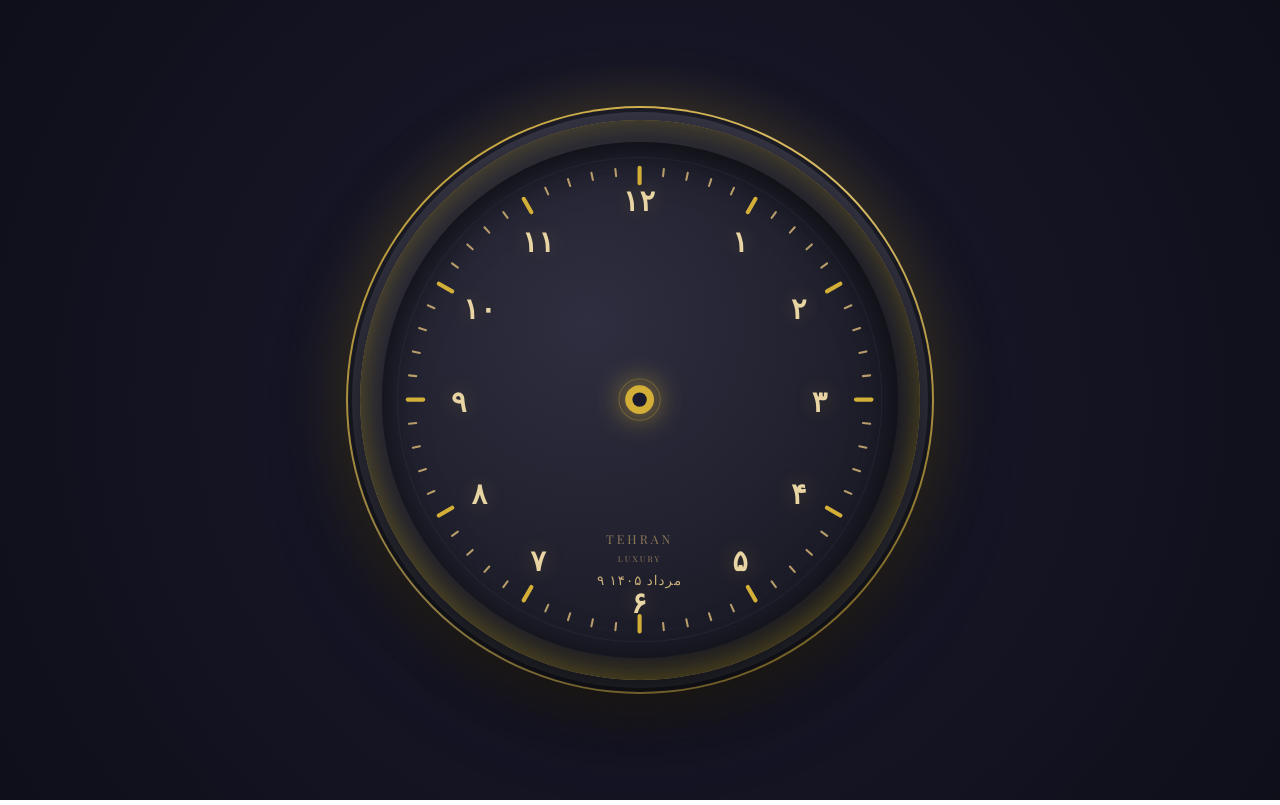
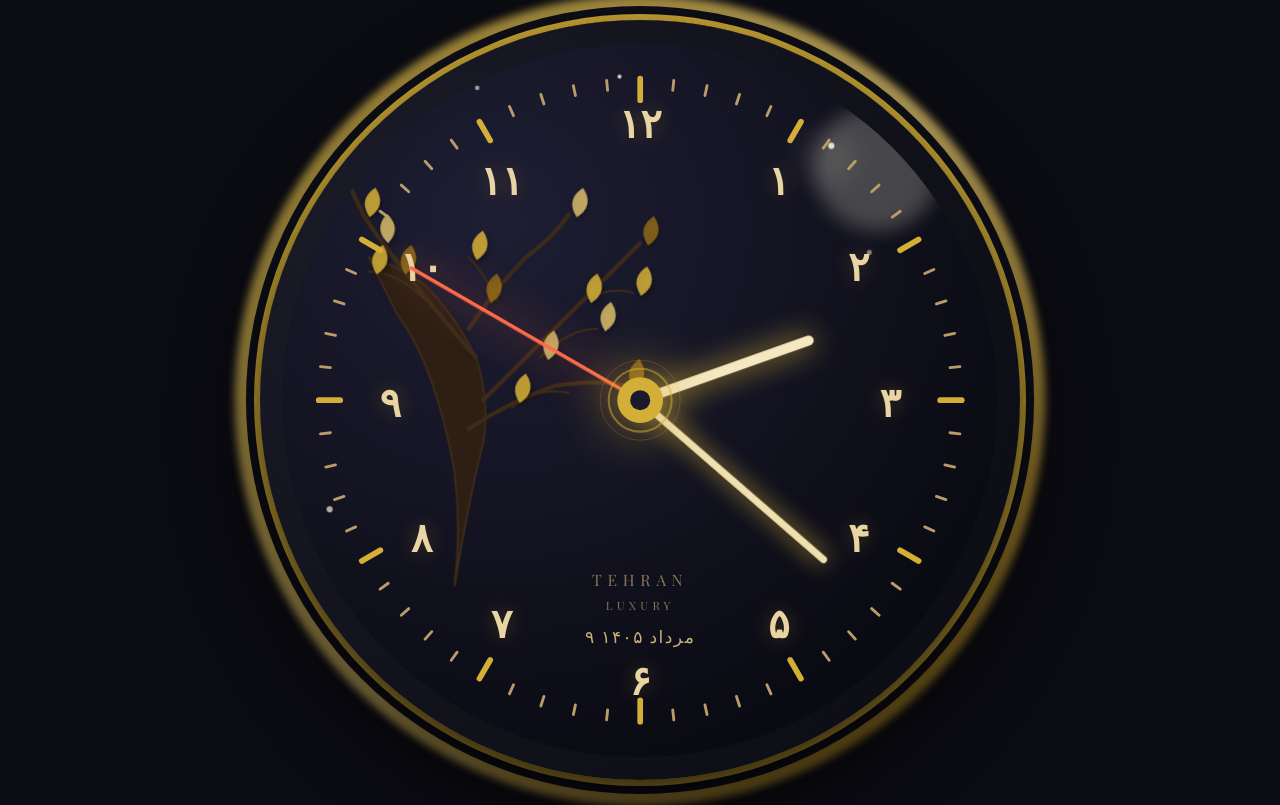
Before and after one commit to dhdmsld/Hdjdj, a plain HTML site: page index.html in a window 1280 px wide. Drawn offline with nearby package versions, Linux system fonts and the light colour scheme.

Commit message:
Update clock title and enhance styling

```diff
--- a/index.html
+++ b/index.html
@@ -3,11 +3,10 @@
 <head>
     <meta charset="UTF-8">
     <meta name="viewport" content="width=device-width, initial-scale=1.0">
-    <title>ساعت لوکس تهران</title>
-    <!-- فونت لاتین برای اعداد و استایل -->
+    <title>ساعت لوکس شب‌نشین با درخت باد</title>
     <link href="https://fonts.googleapis.com/css2?family=Playfair+Display:wght@400;700&display=swap" rel="stylesheet">
     <style>
-        /* ========== ریست کامل ========== */
+        /* ===== ریست کامل ===== */
         * {
             margin: 0;
             padding: 0;
@@ -19,66 +18,115 @@
             display: flex;
             justify-content: center;
             align-items: center;
-            background: radial-gradient(circle at center, #1a1a2e 0%, #0f0f1a 100%);
+            background: #0b0b12;
             font-family: 'Playfair Display', serif;
             overflow: hidden;
+            user-select: none;
         }
 
-        /* ========== محفظه ساعت ========== */
-        .clock-container {
+        /* ===== محفظه اصلی ===== */
+        .scene {
             position: relative;
-            width: 70vmin;
-            height: 70vmin;
-            max-width: 600px;
-            max-height: 600px;
+            width: 95vmin;
+            max-width: 800px;
+            aspect-ratio: 1/1;
             border-radius: 50%;
-            background: linear-gradient(145deg, #2b2b3a, #14141e);
-            box-shadow:
-                0 30px 80px rgba(0, 0, 0, 0.8),
-                inset 0 -10px 30px rgba(255, 215, 0, 0.2),
-                inset 0 10px 30px rgba(255, 215, 0, 0.1),
-                0 0 0 8px #3a3a4a,
-                0 0 0 12px #1f1f2b;
+            background: radial-gradient(circle at 20% 30%, #1c1c2a, #0a0a10);
+            box-shadow: 0 30px 80px rgba(0, 0, 0, 0.9), 0 0 0 6px #d4af37, 0 0 0 14px #0f0f1a;
             display: flex;
             justify-content: center;
             align-items: center;
-            transition: all 0.3s ease;
+            transition: all 0.3s;
         }
 
-        /* حلقه طلایی دور ساعت */
-        .clock-container::before {
+        /* حلقه طلایی بیرونی با درخشش */
+        .scene::before {
             content: '';
             position: absolute;
-            inset: -14px;
+            inset: -18px;
             border-radius: 50%;
-            background: linear-gradient(135deg, #d4af37, #f9d976, #d4af37);
+            background: linear-gradient(135deg, #d4af37, #f9d976, #b8860b);
             z-index: -1;
-            box-shadow: 0 0 60px rgba(212, 175, 55, 0.3);
+            opacity: 0.6;
+            filter: blur(4px);
+            animation: glowRing 4s ease-in-out infinite alternate;
         }
 
-        /* ========== SVG ساعت ========== */
-        #clock-svg {
-            width: 92%;
-            height: 92%;
-            display: block;
-            border-radius: 50%;
-            background: radial-gradient(circle at 40% 35%, #2e2e40, #15151f);
-            box-shadow: inset 0 10px 40px rgba(0, 0, 0, 0.7);
+        @keyframes glowRing {
+            0% { opacity: 0.4; transform: scale(1); }
+            100% { opacity: 0.8; transform: scale(1.02); }
         }
 
-        /* ========== اعداد ========== */
+        /* ===== SVG اصلی ===== */
+        #main-svg {
+            width: 94%;
+            height: 94%;
+            border-radius: 50%;
+            background: radial-gradient(circle at 30% 25%, #1e1e30, #0e0e18);
+            box-shadow: inset 0 0 50px rgba(0,0,0,0.7);
+            display: block;
+        }
+
+        /* ===== ستاره‌های کوچک (تزئینی) ===== */
+        .star {
+            fill: #f5f0d7;
+            opacity: 0.6;
+            animation: twinkle 3s ease-in-out infinite alternate;
+        }
+        @keyframes twinkle {
+            0% { opacity: 0.2; transform: scale(0.8); }
+            100% { opacity: 0.9; transform: scale(1.2); }
+        }
+
+        /* ===== درخت و برگ‌ها ===== */
+        .tree-trunk {
+            fill: #2d1f14;
+            stroke: #3d2b1a;
+            stroke-width: 1.5;
+        }
+        .branch {
+            fill: none;
+            stroke: #3d2b1a;
+            stroke-width: 3;
+            stroke-linecap: round;
+        }
+        .branch-thin {
+            stroke-width: 1.5;
+        }
+
+        /* برگ‌ها – هر برگ یک کلاس مجزا برای انیمیشن متفاوت */
+        .leaf {
+            fill: #d4af37;
+            opacity: 0.85;
+            transform-origin: center;
+            animation: leafSway var(--dur, 4s) ease-in-out infinite alternate;
+        }
+        .leaf-dark {
+            fill: #b8860b;
+            opacity: 0.6;
+        }
+        .leaf-light {
+            fill: #f9d976;
+            opacity: 0.7;
+        }
+
+        @keyframes leafSway {
+            0% { transform: rotate(-12deg) translateX(0px) scale(1); }
+            100% { transform: rotate(12deg) translateX(8px) scale(1.05); }
+        }
+
+        /* ===== اعداد ساعت ===== */
         .num {
             fill: #e8d5a3;
             font-size: 28px;
             font-weight: 700;
             text-anchor: middle;
             dominant-baseline: central;
-            letter-spacing: 1px;
-            text-shadow: 0 0 20px rgba(212, 175, 55, 0.3);
             font-family: 'Playfair Display', serif;
+            text-shadow: 0 0 20px rgba(212,175,55,0.3);
         }
 
-        /* خطوط کوچک (تیک‌ها) */
+        /* تیک‌ها */
         .tick {
             stroke: #b89d6b;
             stroke-width: 2;
@@ -89,139 +137,197 @@
             stroke-width: 4;
         }
 
-        /* ========== عقربه‌ها ========== */
+        /* ===== عقربه‌های لوکس ===== */
         .hand {
             stroke-linecap: round;
-            transition: transform 0.1s cubic-bezier(0.4, 2.5, 0.6, 1);
+            transition: none;
         }
         #hour-hand {
-            stroke: #f0e0b0;
+            stroke: #f5e8c0;
             stroke-width: 7;
-            filter: drop-shadow(0 0 8px rgba(212, 175, 55, 0.4));
+            filter: drop-shadow(0 0 10px #d4af37);
         }
         #minute-hand {
-            stroke: #f5e8c0;
+            stroke: #f0e0b0;
             stroke-width: 5;
-            filter: drop-shadow(0 0 6px rgba(212, 175, 55, 0.3));
+            filter: drop-shadow(0 0 8px #d4af37);
         }
         #second-hand {
             stroke: #ff6b4a;
             stroke-width: 2.5;
-            filter: drop-shadow(0 0 10px #ff6b4a);
+            filter: drop-shadow(0 0 14px #ff6b4a);
         }
 
-        /* ========== نقطه مرکزی ========== */
-        #center-dot {
+        /* نقطه مرکزی با الماس */
+        #center-gem {
             fill: #d4af37;
-            filter: drop-shadow(0 0 15px #d4af37);
+            filter: drop-shadow(0 0 20px #d4af37);
         }
-        #center-dot-inner {
+        #center-gem-inner {
             fill: #1a1a2e;
         }
 
-        /* ========== لوگوی لوکس ========== */
+        /* ===== برند و تاریخ ===== */
         .brand {
             fill: #b89d6b;
-            font-size: 12px;
-            font-weight: 400;
-            letter-spacing: 3px;
+            font-size: 11px;
+            letter-spacing: 4px;
             text-anchor: middle;
+            opacity: 0.7;
             font-family: 'Playfair Display', serif;
-            opacity: 0.7;
         }
-
-        /* ========== نمایش تاریخ و روز ========== */
         .date-text {
             fill: #c9b07a;
-            font-size: 13px;
-            font-weight: 400;
+            font-size: 12px;
             text-anchor: middle;
             font-family: 'Playfair Display', serif;
             letter-spacing: 1px;
         }
 
-        /* ========== واکنش‌گرایی ========== */
-        @media (max-width: 500px) {
-            .num { font-size: 18px; }
-            .brand { font-size: 9px; }
-            .date-text { font-size: 10px; }
-            #hour-hand { stroke-width: 5; }
-            #minute-hand { stroke-width: 4; }
-            #second-hand { stroke-width: 2; }
+        /* ===== مهتاب ===== */
+        .moon {
+            fill: #f5f0d7;
+            opacity: 0.15;
+            filter: blur(6px);
+            animation: moonGlow 6s ease-in-out infinite alternate;
+        }
+        @keyframes moonGlow {
+            0% { opacity: 0.1; transform: scale(1); }
+            100% { opacity: 0.25; transform: scale(1.1); }
         }
 
-        /* انیمیشن درخشش ملایم */
-        @keyframes glow {
-            0%, 100% { opacity: 1; }
-            50% { opacity: 0.6; }
+        /* ===== واکنش‌گرایی ===== */
+        @media (max-width: 600px) {
+            .num { font-size: 18px; }
+            #hour-hand { stroke-width: 5; }
+            #minute-hand { stroke-width: 3.5; }
+            #second-hand { stroke-width: 2; }
+            .brand { font-size: 9px; letter-spacing: 2px; }
+            .date-text { font-size: 10px; }
+            .leaf { --dur: 3s; }
         }
-        .glow {
-            animation: glow 3s ease-in-out infinite;
+        @media (max-width: 400px) {
+            .num { font-size: 14px; }
         }
     </style>
 </head>
 <body>
 
-<div class="clock-container">
-    <svg id="clock-svg" viewBox="0 0 500 500" xmlns="http://www.w3.org/2000/svg">
+<div class="scene">
+    <svg id="main-svg" viewBox="0 0 500 500" xmlns="http://www.w3.org/2000/svg">
 
-        <!-- ===== تعریف فیلتر سایه‌ی نرم ===== -->
+        <!-- ===== تعاریف اولیه ===== -->
         <defs>
-            <filter id="soft-shadow" x="-20%" y="-20%" width="140%" height="140%">
-                <feDropShadow dx="0" dy="4" stdDeviation="8" flood-color="#000" flood-opacity="0.5"/>
+            <filter id="softGlow" x="-20%" y="-20%" width="140%" height="140%">
+                <feGaussianBlur stdDeviation="3" result="blur"/>
+                <feComposite in="SourceGraphic" in2="blur" operator="over"/>
             </filter>
-            <filter id="gold-glow" x="-50%" y="-50%" width="200%" height="200%">
-                <feGaussianBlur stdDeviation="6" result="blur"/>
-                <feComposite in="SourceGraphic" in2="blur" operator="over"/>
+            <filter id="leafShadow" x="-10%" y="-10%" width="120%" height="120%">
+                <feDropShadow dx="1" dy="2" stdDeviation="2" flood-color="#000" flood-opacity="0.4"/>
             </filter>
         </defs>
 
-        <!-- ===== دایره‌های پس‌زمینه ===== -->
-        <circle cx="250" cy="250" r="235" fill="none" stroke="#3a3a4e" stroke-width="1" opacity="0.3"/>
-        <circle cx="250" cy="250" r="225" fill="none" stroke="#2a2a3e" stroke-width="0.5" opacity="0.5"/>
+        <!-- ===== پس‌زمینه آسمان شب ===== -->
+        <rect width="500" height="500" rx="250" fill="url(#skyGrad)"/>
+        <radialGradient id="skyGrad" cx="30%" cy="25%" r="80%">
+            <stop offset="0%" stop-color="#1e1e34"/>
+            <stop offset="100%" stop-color="#0a0a12"/>
+        </radialGradient>
 
-        <!-- ===== ۶۰ خطک (تیک) ===== -->
-        <g id="ticks">
-            <!-- اینجا با استفاده از JS در پایین تولید می‌شود، ولی برای نمایش اولیه چندتا نمونه می‌گذاریم -->
+        <!-- ===== مهتاب ===== -->
+        <circle cx="380" cy="80" r="40" class="moon"/>
+        <circle cx="380" cy="80" r="20" fill="#f5f0d7" opacity="0.1" filter="blur(10px)"/>
+
+        <!-- ===== ستاره‌ها ===== -->
+        <circle cx="70" cy="50" r="2" class="star" style="animation-delay:0s;"/>
+        <circle cx="130" cy="30" r="1.5" class="star" style="animation-delay:0.7s;"/>
+        <circle cx="450" cy="40" r="2.5" class="star" style="animation-delay:1.2s;"/>
+        <circle cx="420" cy="150" r="1.8" class="star" style="animation-delay:0.4s;"/>
+        <circle cx="60" cy="140" r="2" class="star" style="animation-delay:1.8s;"/>
+        <circle cx="480" cy="230" r="1.5" class="star" style="animation-delay:2.5s;"/>
+        <circle cx="30" cy="300" r="2" class="star" style="animation-delay:0.9s;"/>
+        <circle cx="200" cy="20" r="1.2" class="star" style="animation-delay:1.5s;"/>
+        <circle cx="320" cy="60" r="1.8" class="star" style="animation-delay:2.1s;"/>
+
+        <!-- ===== درخت ===== -->
+        <!-- تنه -->
+        <path class="tree-trunk" d="M 120 380 Q 130 320 140 280 Q 145 250 135 220 Q 120 190 100 170
+                 Q 80 155 60 150 Q 70 170 80 190 Q 95 210 105 240 Q 115 270 120 300 Q 125 340 120 380 Z"/>
+        <!-- شاخه اصلی چپ -->
+        <path class="branch" d="M 135 220 Q 100 180 70 140 Q 50 115 40 80"/>
+        <path class="branch branch-thin" d="M 100 180 Q 80 160 60 160"/>
+        <path class="branch branch-thin" d="M 80 155 Q 65 135 55 120"/>
+        <!-- شاخه اصلی راست -->
+        <path class="branch" d="M 140 250 Q 180 210 210 180 Q 230 160 250 140"/>
+        <path class="branch branch-thin" d="M 180 220 Q 200 200 220 200"/>
+        <path class="branch branch-thin" d="M 210 180 Q 230 170 245 175"/>
+        <!-- شاخه میانی -->
+        <path class="branch" d="M 130 270 Q 160 250 190 240 Q 220 235 240 240"/>
+        <path class="branch branch-thin" d="M 160 255 Q 180 240 200 245"/>
+        <!-- شاخه بالا -->
+        <path class="branch" d="M 130 200 Q 150 170 170 150 Q 190 135 200 120"/>
+        <path class="branch branch-thin" d="M 150 180 Q 140 160 130 150"/>
+
+        <!-- ===== برگ‌ها (با انیمیشن باد) ===== -->
+        <g filter="url(#leafShadow)">
+            <!-- برگ‌های سمت چپ -->
+            <path class="leaf leaf-light" d="M 70 140 Q 60 130 70 120 Q 80 130 70 140" style="--dur: 3.2s; animation-delay:0s; transform-origin: 70px 130px;"/>
+            <path class="leaf" d="M 55 120 Q 45 110 55 100 Q 65 110 55 120" style="--dur: 4.0s; animation-delay:0.5s; transform-origin: 55px 110px;"/>
+            <path class="leaf leaf-dark" d="M 80 160 Q 70 150 80 140 Q 90 150 80 160" style="--dur: 3.6s; animation-delay:1.2s; transform-origin: 80px 150px;"/>
+            <path class="leaf" d="M 60 160 Q 50 150 60 140 Q 70 150 60 160" style="--dur: 4.4s; animation-delay:0.3s; transform-origin: 60px 150px;"/>
+            <path class="leaf leaf-light" d="M 40 80 Q 30 70 40 60 Q 50 70 40 80" style="--dur: 3.0s; animation-delay:0.9s; transform-origin: 40px 70px;"/>
+            <path class="leaf" d="M 130 150 Q 120 140 130 130 Q 140 140 130 150" style="--dur: 3.8s; animation-delay:1.5s; transform-origin: 130px 140px;"/>
+
+            <!-- برگ‌های سمت راست -->
+            <path class="leaf leaf-dark" d="M 250 140 Q 240 130 250 120 Q 260 130 250 140" style="--dur: 4.2s; animation-delay:0.2s; transform-origin: 250px 130px;"/>
+            <path class="leaf leaf-light" d="M 220 200 Q 210 190 220 180 Q 230 190 220 200" style="--dur: 3.5s; animation-delay:1.0s; transform-origin: 220px 190px;"/>
+            <path class="leaf" d="M 245 175 Q 235 165 245 155 Q 255 165 245 175" style="--dur: 4.6s; animation-delay:0.7s; transform-origin: 245px 165px;"/>
+            <path class="leaf" d="M 210 180 Q 200 170 210 160 Q 220 170 210 180" style="--dur: 3.3s; animation-delay:1.8s; transform-origin: 210px 170px;"/>
+            <path class="leaf leaf-dark" d="M 240 240 Q 230 230 240 220 Q 250 230 240 240" style="--dur: 4.0s; animation-delay:0.4s; transform-origin: 240px 230px;"/>
+            <path class="leaf leaf-light" d="M 200 120 Q 190 110 200 100 Q 210 110 200 120" style="--dur: 3.7s; animation-delay:1.3s; transform-origin: 200px 110px;"/>
+
+            <!-- برگ‌های وسط (نزدیک تنه) -->
+            <path class="leaf" d="M 160 250 Q 150 240 160 230 Q 170 240 160 250" style="--dur: 4.8s; animation-delay:0.1s; transform-origin: 160px 240px;"/>
+            <path class="leaf leaf-light" d="M 180 220 Q 170 210 180 200 Q 190 210 180 220" style="--dur: 3.9s; animation-delay:1.6s; transform-origin: 180px 210px;"/>
+            <path class="leaf leaf-dark" d="M 140 180 Q 130 170 140 160 Q 150 170 140 180" style="--dur: 4.1s; animation-delay:0.6s; transform-origin: 140px 170px;"/>
         </g>
 
-        <!-- ===== اعداد ۱ تا ۱۲ ===== -->
+        <!-- ===== تیک‌های ساعت ===== -->
+        <g id="ticks"></g>
+
+        <!-- ===== اعداد ===== -->
         <g id="numbers">
             <text x="250" y="55"  class="num">۱۲</text>
-            <text x="348" y="95"  class="num">۱</text>
-            <text x="405" y="160" class="num">۲</text>
+            <text x="347" y="95"  class="num">۱</text>
+            <text x="403" y="155" class="num">۲</text>
             <text x="425" y="250" class="num">۳</text>
-            <text x="405" y="340" class="num">۴</text>
-            <text x="348" y="405" class="num">۵</text>
+            <text x="403" y="345" class="num">۴</text>
+            <text x="347" y="405" class="num">۵</text>
             <text x="250" y="445" class="num">۶</text>
-            <text x="152" y="405" class="num">۷</text>
-            <text x="95"  y="340" class="num">۸</text>
+            <text x="153" y="405" class="num">۷</text>
+            <text x="97"  y="345" class="num">۸</text>
             <text x="75"  y="250" class="num">۹</text>
-            <text x="95"  y="160" class="num">۱۰</text>
-            <text x="152" y="95"  class="num">۱۱</text>
+            <text x="97"  y="155" class="num">۱۰</text>
+            <text x="153" y="95"  class="num">۱۱</text>
         </g>
 
-        <!-- ===== برند / لوگو ===== -->
-        <text x="250" y="390" class="brand">TEHRAN</text>
-        <text x="250" y="408" class="brand" style="font-size:8px; letter-spacing:2px;">LUXURY</text>
+        <!-- ===== برند و تاریخ ===== -->
+        <text x="250" y="380" class="brand">TEHRAN</text>
+        <text x="250" y="397" class="brand" style="font-size:8px; letter-spacing:3px;">LUXURY</text>
+        <text id="dateDisplay" x="250" y="420" class="date-text"></text>
 
-        <!-- ===== نمایش تاریخ ===== -->
-        <text id="date-display" x="250" y="430" class="date-text">---</text>
-
-        <!-- ===== عقربه‌ها (با مرکز چرخش در ۲۵۰,۲۵۰) ===== -->
-        <!-- عقربه ساعت -->
-        <line id="hour-hand" class="hand" x1="250" y1="250" x2="250" y2="120" transform-origin="250 250"/>
-        <!-- عقربه دقیقه -->
-        <line id="minute-hand" class="hand" x1="250" y1="250" x2="250" y2="85" transform-origin="250 250"/>
-        <!-- عقربه ثانیه -->
-        <line id="second-hand" class="hand" x1="250" y1="280" x2="250" y2="70" transform-origin="250 250"/>
+        <!-- ===== عقربه‌ها ===== -->
+        <line id="hour-hand" class="hand" x1="250" y1="250" x2="250" y2="125"/>
+        <line id="minute-hand" class="hand" x1="250" y1="250" x2="250" y2="80"/>
+        <line id="second-hand" class="hand" x1="250" y1="260" x2="250" y2="65"/>
 
         <!-- ===== نقطه مرکزی ===== -->
-        <circle id="center-dot" cx="250" cy="250" r="14"/>
-        <circle id="center-dot-inner" cx="250" cy="250" r="7"/>
+        <circle id="center-gem" cx="250" cy="250" r="16"/>
+        <circle id="center-gem-inner" cx="250" cy="250" r="7"/>
 
-        <!-- المان تزیینی (حلقه طلایی کوچک دور مرکز) -->
-        <circle cx="250" cy="250" r="20" fill="none" stroke="#d4af37" stroke-width="1" opacity="0.3"/>
+        <!-- حلقه تزیینی دور مرکز -->
+        <circle cx="250" cy="250" r="22" fill="none" stroke="#d4af37" stroke-width="1.5" opacity="0.5"/>
+        <circle cx="250" cy="250" r="28" fill="none" stroke="#d4af37" stroke-width="0.5" opacity="0.3"/>
 
     </svg>
 </div>
@@ -230,73 +336,66 @@
     (function() {
         "use strict";
 
-        // ========== ۱. تولید تیک‌ها (۶۰ عدد) ==========
-        const ticksContainer = document.getElementById('ticks');
+        // ===== ۱. ساخت تیک‌ها =====
+        const ticks = document.getElementById('ticks');
         const svgNS = "http://www.w3.org/2000/svg";
         for (let i = 0; i < 60; i++) {
-            const angle = i * 6; // هر تیک ۶ درجه
+            const angle = i * 6;
             const rad = angle * Math.PI / 180;
-            const r1 = 225, r2 = (i % 5 === 0) ? 210 : 218; // تیک‌های بزرگ در multiples of 5
+            const r1 = 225, r2 = (i % 5 === 0) ? 210 : 218;
             const x1 = 250 + r1 * Math.sin(rad);
             const y1 = 250 - r1 * Math.cos(rad);
             const x2 = 250 + r2 * Math.sin(rad);
             const y2 = 250 - r2 * Math.cos(rad);
-            const tick = document.createElementNS(svgNS, 'line');
-            tick.setAttribute('x1', x1);
-            tick.setAttribute('y1', y1);
-            tick.setAttribute('x2', x2);
-            tick.setAttribute('y2', y2);
-            tick.setAttribute('class', (i % 5 === 0) ? 'tick tick-big' : 'tick');
-            ticksContainer.appendChild(tick);
+            const line = document.createElementNS(svgNS, 'line');
+            line.setAttribute('x1', x1);
+            line.setAttribute('y1', y1);
+            line.setAttribute('x2', x2);
+            line.setAttribute('y2', y2);
+            line.setAttribute('class', (i % 5 === 0) ? 'tick tick-big' : 'tick');
+            ticks.appendChild(line);
         }
 
-        // ========== ۲. عناصر عقربه‌ها ==========
+        // ===== ۲. عناصر عقربه‌ها =====
         const hourHand = document.getElementById('hour-hand');
         const minuteHand = document.getElementById('minute-hand');
         const secondHand = document.getElementById('second-hand');
-        const dateDisplay = document.getElementById('date-display');
+        const dateDisplay = document.getElementById('dateDisplay');
 
-        // ========== ۳. تابع به‌روزرسانی ساعت ==========
+        // ===== ۳. تابع به‌روزرسانی ساعت =====
         function updateClock() {
             const now = new Date();
-            // تنظیم منطقه زمانی ایران (UTC+3:30)
+            // زمان ایران (UTC+3:30)
             const iranTime = new Date(now.toLocaleString('en-US', { timeZone: 'Asia/Tehran' }));
             const h = iranTime.getHours() % 12;
             const m = iranTime.getMinutes();
             const s = iranTime.getSeconds();
             const ms = iranTime.getMilliseconds();
 
-            // زاویه‌ها (بر حسب درجه)
-            // عقربه ساعت: ۳۰ درجه به ازای هر ساعت + ۰.۵ درجه به ازای هر دقیقه
+            // زاویه‌ها
             const hourDeg = (h * 30) + (m * 0.5);
-            // عقربه دقیقه: ۶ درجه به ازای هر دقیقه + ۰.۱ درجه به ازای هر ثانیه
             const minuteDeg = (m * 6) + (s * 0.1);
-            // عقربه ثانیه: ۶ درجه به ازای هر ثانیه + ۰.۰۰۶ درجه به ازای هر میلی‌ثانیه
             const secondDeg = (s * 6) + (ms * 0.006);
 
-            // اعمال transform با استفاده از rotate
+            // اعمال چرخش
             hourHand.setAttribute('transform', `rotate(${hourDeg}, 250, 250)`);
             minuteHand.setAttribute('transform', `rotate(${minuteDeg}, 250, 250)`);
             secondHand.setAttribute('transform', `rotate(${secondDeg}, 250, 250)`);
 
-            // ========== ۴. نمایش تاریخ شمسی ==========
+            // ===== ۴. تاریخ شمسی =====
             const options = { year: 'numeric', month: 'long', day: 'numeric', timeZone: 'Asia/Tehran' };
             const persianDate = new Intl.DateTimeFormat('fa-IR', options).format(iranTime);
             dateDisplay.textContent = persianDate;
         }
 
-        // ========== ۵. اجرای اولیه و تنظیم تایمر ==========
+        // ===== ۵. اجرا و تایمر =====
         updateClock();
-        // به‌روزرسانی هر ۱۰۰ میلی‌ثانیه برای حرکت نرم ثانیه
         setInterval(updateClock, 100);
 
-        // ========== ۶. (اختیاری) انیمیشن درخشش با کلاس glow ==========
-        // می‌توان به المان‌ها کلاس glow داد، اما همین الان هم زیباست.
-
-        // ========== ۷. تنظیم مجدد در صورت تغییر اندازه پنجره (اختیاری) ==========
+        // ===== ۶. (اختیاری) تنظیم مجدد در صورت تغییر اندازه =====
         // نیازی نیست چون SVG مقیاس‌پذیر است.
 
-        console.log('ساعت لوکس تهران با موفقیت اجرا شد!');
+        console.log('ساعت لوکس با درخت و باد اجرا شد!');
     })();
 </script>
 
```
